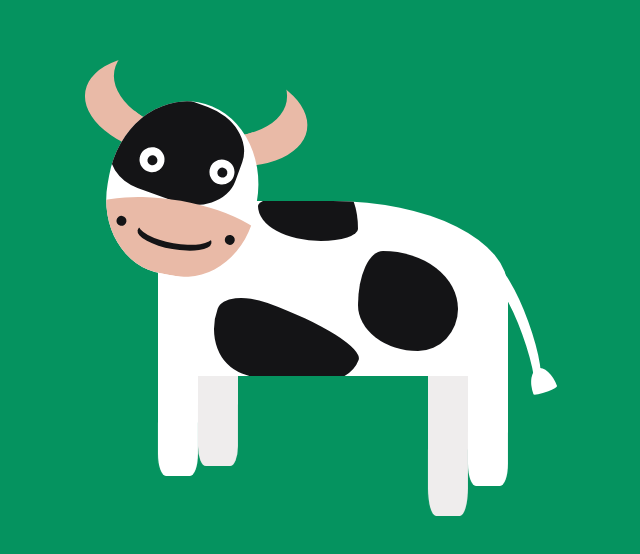
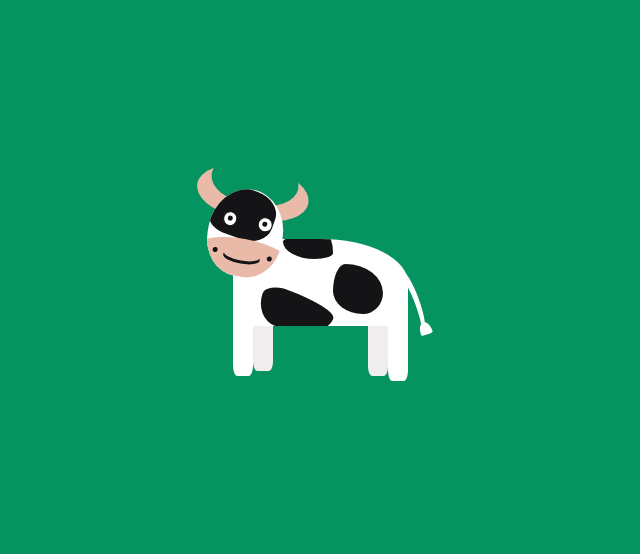
Before and after one commit to zmejchik/matador, a React (Vite) app: page / in a window 1280 px wide. Shown: the part 124-678 px from the top of the page, without its empty margins (332-972 px from the left). Built offline with nearby package versions, Linux system fonts and the light colour scheme.

Commit message:
add Bull mini

```diff
--- a/src/components/Bull/Bull.css
+++ b/src/components/Bull/Bull.css
@@ -11,42 +11,41 @@
   position: relative;
   margin: auto;
   display: block;
-    margin-top: 50px;
-    margin-bottom: 50px;
-    width: 500px;
-    height:400px;
-    /* transform: scale(0.2); */
+  /* margin-top: 100px; */
+  /* margin-bottom: 100px; */
+  width: calc(500px / 2);
+  height: calc(400px / 2);
 }
 
 .tail {
-    width: 25px;
-    height: 125px;
+  width: calc(25px / 2);
+  height: calc(125px / 2);
   position: absolute;
-    right: 35px;
-    box-shadow: 10px -10px 0 white;
+  right: calc(35px / 2);
+  box-shadow: calc(10px / 2) calc(-10px / 2) 0 white;
   border-radius: 50%;
   transform: rotate(-20deg);
-    top: 200px;
+  top: calc(200px / 2);
 }
 
 .tail::before {
   content: '';
   position: absolute;
   background: white;
-    width: 25px;
-    height: 25px;
+  width: calc(25px / 2);
+  height: calc(25px / 2);
   border-radius: 51% 49% 40% 60% / 91% 92% 8% 9%;
   bottom: 0;
-    left: 15px;
+  left: calc(15px / 2);
 }
 
 .body {
-    width: 350px;
-    height: 175px;
+  width: calc(350px / 2);
+  height: calc(175px / 2);
   background: white;
-    right: 50px;
+  right: calc(50px / 2);
   position: absolute;
-    top: 125px;
+  top: calc(125px / 2);
   border-radius: 20% 50% 0% 0%;
   overflow: hidden;
 }
@@ -57,36 +56,36 @@
 }
 
 .patch:nth-child(1) {
-    width: 150px;
-    height: 75px;
-    bottom: -10px;
-    left: 50px;
+  width: calc(150px / 2);
+  height: calc(75px / 2);
+  bottom: calc(-10px / 2);
+  left: calc(50px / 2);
   border-radius: 30% 70% 70% 30% / 30% 30% 70% 70%;
   transform: rotate(20deg);
 }
 
 .patch:nth-child(2) {
-    width: 100px;
-    height: 50px;
-    left: 100px;
-    top: -10px;
+  width: calc(100px / 2);
+  height: calc(50px / 2);
+  left: calc(100px / 2);
+  top: calc(-10px / 2);
   border-radius: 86% 14% 37% 63% / 30% 76% 24% 70%;
 }
 
 .patch:nth-child(3) {
-    height: 100px;
-    width: 100px;
-    right: 50px;
-    top: 50px;
+  height: calc(100px / 2);
+  width: calc(100px / 2);
+  right: calc(50px / 2);
+  top: calc(50px / 2);
   border-radius: 25% 75% 40% 60% / 54% 58% 42% 46%;
 }
 
 .legs {
   position: absolute;
-    width: 350px;
+  width: calc(350px / 2);
   bottom: 0;
-    height: 100px;
-    right: 50px;
+  height: calc(100px / 2);
+  right: calc(50px / 2);
 }
 
 @keyframes front-left-leg-move {
@@ -98,8 +97,8 @@
 
   } */
   50% {
-        height: 150px;
-        transform: rotate(60deg) translate(-16vmin);
+      height: calc(130px / 2);
+      transform: rotate(30deg) translate(-3vmin);
   }
 
   100% {
@@ -112,9 +111,9 @@
   }
 
   50% {
-        left: 0.25px;
-        height: 150px;
-        transform: rotate(60deg) translate(-16vmin);
+      /*left: calc(0.25px / 2);*/
+      height: calc(130px / 2);
+      transform: rotate(30deg) translate(-2vmin);
   }
 
   100% {
@@ -125,24 +124,24 @@
 
 .leg {
   position: absolute;
-    height: 110px;
-    width: 40px;
+  height: calc(110px / 2);
+  width: calc(40px / 2);
   background: white;
   border-radius: 0 0 20% 20%;
 }
 
 .leg.front-left {
   animation: front-left-leg-move-1 2s infinite 2s;
-    top: -10px;
+  top: calc(-10px / 2);
 }
 
 .leg.front-right {
   animation: front-left-leg-move 2s infinite;
   position: absolute;
-    height: 100px;
-    top: -10px;
-    left: 40px;
-    width: 40px;
+  height: calc(100px / 2);
+  top: calc(-10px / 2);
+  left: calc(40px / 2);
+  width: calc(40px / 2);
   background: #EFEDED;
   border-radius: 0 0 20% 20%;
 }
@@ -157,8 +156,8 @@
   } */
   50% {
     /* left: 0.25px; */
-      height: 27vmin;
-      transform: rotate(60deg) translate(-16vmin);
+    height: calc(130px / 2);
+    transform: rotate(30deg) translate(-3vmin);
   }
 
   100% {
@@ -176,8 +175,8 @@
   } */
   50% {
     /* left: 0.25px; */
-      height: 150px;
-      transform: rotate(60deg) translate(-16vmin);
+    height: calc(130px / 2);
+    transform: rotate(30deg) translate(-2vmin);
   }
 
   100% {
@@ -193,32 +192,31 @@
 .leg.back-right {
   animation: back-right-leg-move 2s infinite;
   position: absolute;
-    height: 140px;
-    right: 40px;
-    width: 40px;
+  height: calc(100px / 2);
+  right: calc(40px / 2);
+  width: calc(40px / 2);
   background: #EFEDED;
   border-radius: 0 0 20% 20%;
 }
 
 .horns {
   position: absolute;
-    left: 55px;
-    top: -40px;
-    width: 175px;
-    height: 100px;
+  left: calc(55px / 2);
+  top: calc(-40px / 2);
+  width: calc(175px / 2);
+  height: calc(100px / 2);
   transform: rotate(10deg);
   border-radius: 50%;
-    box-shadow: 25px 25px 0 var(--pink), -25px 25px 0 var(--pink);
+  box-shadow: calc(25px / 2) calc(25px / 2) 0 var(--pink), calc(-25px / 2) calc(25px / 2) 0 var(--pink);
 }
-
 
 
 .head {
   position: absolute;
-    left: 50px;
-    top: 25px;
-    width: 150px;
-    height: 175px;
+  left: calc(50px / 2);
+  top: calc(25px / 2);
+  width: calc(150px / 2);
+  height: calc(175px / 2);
   background: white;
   border-radius: 50% 50% 45% 45%;
   overflow: hidden;
@@ -229,8 +227,8 @@
 .head::before {
   content: '';
   position: absolute;
-    width: 16vmin;
-    height: 100px;
+  width: calc(16vmin / 2);
+  height: calc(100px / 2);
   background: var(--black);
   border-radius: 40% 40% 40% 30%;
   transform: rotate(10deg);
@@ -240,8 +238,8 @@
   position: absolute;
   left: 50%;
   transform: translateX(-50%);
-    width: 25vmin;
-    height: 75px;
+  width: calc(25vmin / 2);
+  height: calc(75px / 2);
   background: var(--pink);
   border-radius: 50%;
   bottom: 0;
@@ -249,63 +247,63 @@
 
 .snout::before {
   content: '';
-    left: 40px;
-    top: 25px;
+  left: calc(40px / 2);
+  top: calc(25px / 2);
   position: absolute;
-    width: 10px;
-    height: 10px;
+  width: calc(10px / 2);
+  height: calc(10px / 2);
   border-radius: 50%;
   background: var(--black);
 }
 
 .snout::after {
   content: '';
-    right: 40px;
-    top: 25px;
+  right: calc(40px / 2);
+  top: calc(25px / 2);
   position: absolute;
-    width: 10px;
-    height: 10px;
+  width: calc(10px / 2);
+  height: calc(10px / 2);
   border-radius: 50%;
   background: var(--black);
 }
 
 .mouth {
   position: absolute;
-    bottom: 4vmin;
+  bottom: calc(4vmin / 2);
   left: 50%;
   transform: translateX(-50%);
-    width: 75px;
-    height: 25px;
+  width: calc(75px / 2);
+  height: calc(25px / 2);
   border-radius: 50%;
-    box-shadow: 0 0.75vmin 0 var(--black);
+  box-shadow: 0 calc(0.75vmin / 2) 0 var(--black);
 }
 
 .eye {
-    width: 25px;
-    height: 25px;
+  width: calc(25px / 2);
+  height: calc(25px / 2);
   position: absolute;
-    border: 2px solid var(--black);
+  border: 1px solid var(--black);
   border-radius: 50%;
-    top: 50px;
+  top: calc(50px / 2);
   background: white;
 }
 
 .eye::before {
-    width: 10px;
-    height: 10px;
+  width: calc(10px / 2);
+  height: calc(10px / 2);
   content: '';
+  transform: translate(-50%, -50%);
   position: absolute;
   background: var(--black);
   left: 50%;
   top: 50%;
-    transform: translate(-50%, -50%);
   border-radius: 50%;
 }
 
 .eye.left {
-    left: 25px;
+  left: calc(25px / 2);
 }
 
 .eye.right {
-    right: 25px;
+  right: calc(25px / 2);
 }
```
Lines whose indentation alone changed are shown as unchanged.
